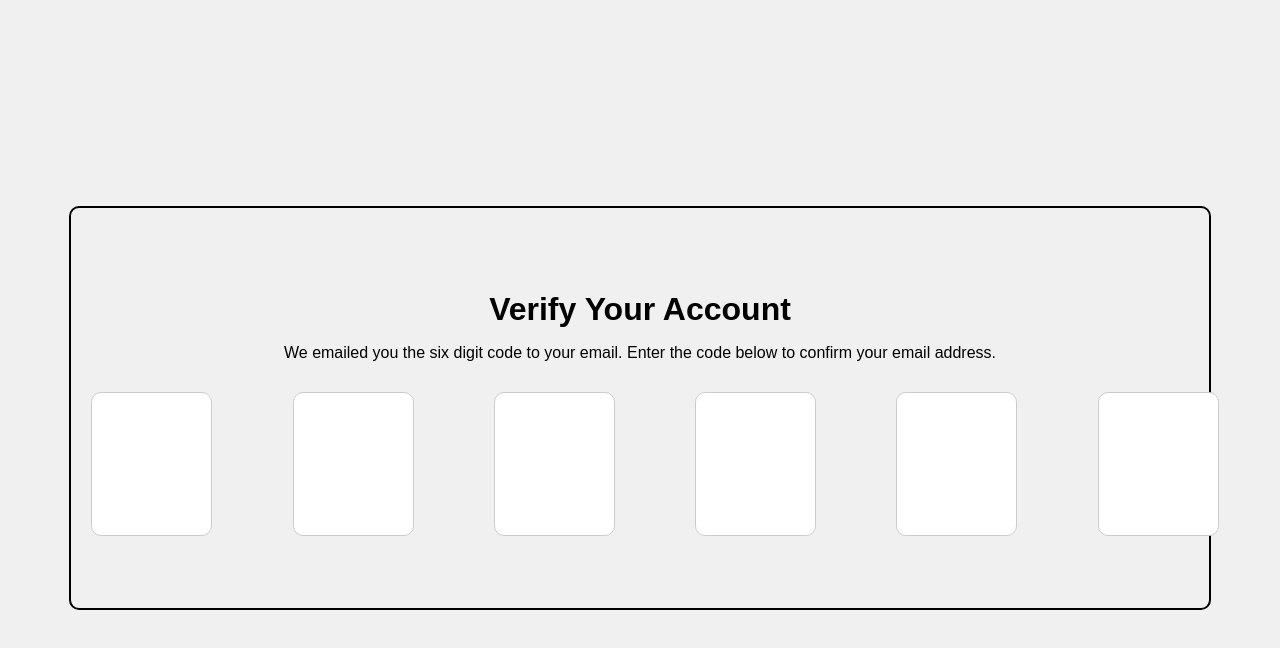
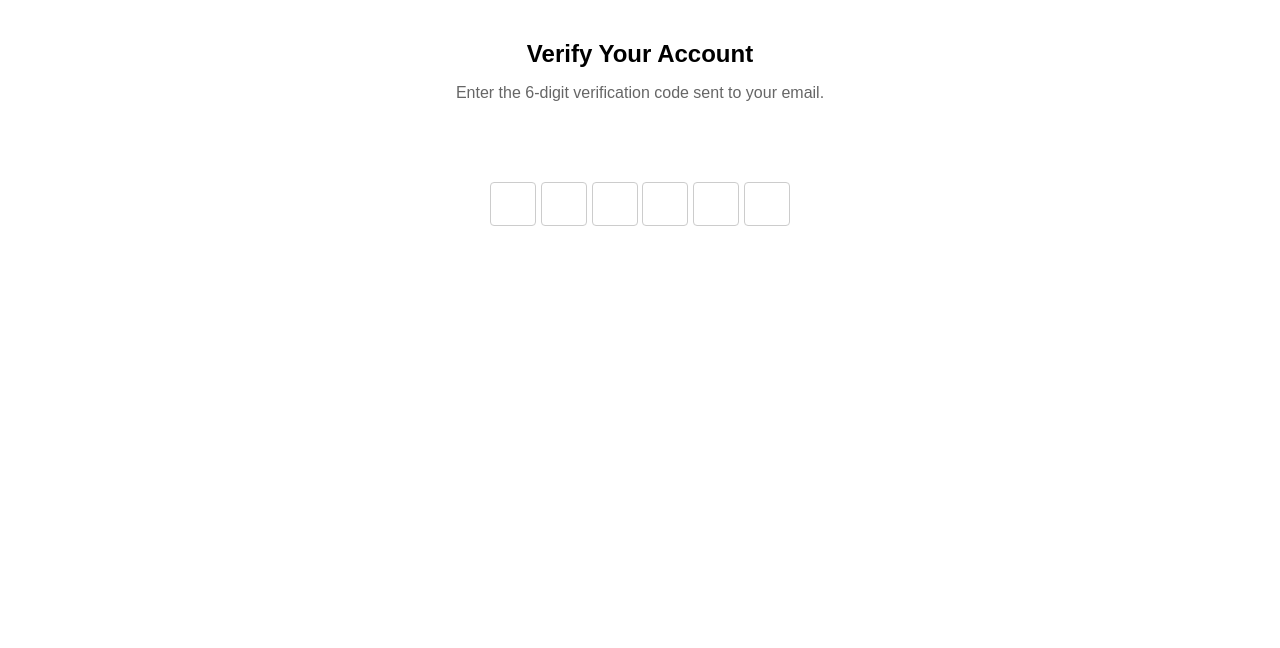
Before and after one commit to acciojob/OTP-nikhil8851, a website: page main.html in a window 1280 px wide. Drawn offline with Linux system fonts and the light colour scheme.

Commit message:
created a submission

```diff
--- a/main.html
+++ b/main.html
@@ -8,18 +8,19 @@
 
 <body>
 	<!-- the entire body must be written by student -->
-	 <div class="main-container">
+	<div class="container">
         <h1 id="verification_heading">Verify Your Account</h1>
-        <p id="verification_subtext">We emailed you the six digit code to your email. Enter the code below to confirm your email address.</p>
+        <p id="verification_subtext">Enter the 6-digit verification code sent to your email.</p>
         <div class="code-container">
-            <input type="text" class="code" maxlength="1" oninput="moveToNext(this, 'code2')" id="code1">
-            <input type="text" class="code" maxlength="1" oninput="moveToNext(this, 'code3')" id="code2">
-            <input type="text" class="code" maxlength="1" oninput="moveToNext(this, 'code4')" id="code3">
-            <input type="text" class="code" maxlength="1" oninput="moveToNext(this, 'code5')" id="code4">
-            <input type="text" class="code" maxlength="1" oninput="moveToNext(this, 'code6')" id="code5">
-            <input type="text" class="code" maxlength="1" id="code6">
+            <input type="text" class="code" maxlength="1" />
+            <input type="text" class="code" maxlength="1" />
+            <input type="text" class="code" maxlength="1" />
+            <input type="text" class="code" maxlength="1" />
+            <input type="text" class="code" maxlength="1" />
+            <input type="text" class="code" maxlength="1" />
         </div>
     </div>
+
     <script type="text/javascript" src="./script.js">
 </script>
 
--- a/script.js
+++ b/script.js
@@ -1,23 +1,16 @@
-//your JS code here. If required.
- function moveToNext(current, nextFieldID) {
-            if (current.value.length >= 1) {
-                document.getElementById(nextFieldID).focus();
-            }
+
+const codes = document.querySelectorAll('.code');
+
+codes.forEach((code, index) => {
+    code.addEventListener('keydown', (e) => {
+        if (e.key === 'Backspace' && index !== 0) {
+            codes[index - 1].focus();
         }
-        document.querySelectorAll('.code').forEach((input, index, inputs) => {
-            input.addEventListener('keydown', (e) => {
-                if (e.key === 'Backspace' && input.value === '') {
-                    if (index > 0) {
-                        inputs[index - 1].focus();
-                    }
-                }
-            });
-        });
+    });
 
-
-
-cy.get('#code-1').should('be.visible').focus().type(5);
-
-
-
-cy.get('.code-container').find('input.code').eq(5).should('be.visible').type('{backspace}');
+    code.addEventListener('input', () => {
+        if (code.value.length === 1 && index < codes.length - 1) {
+            codes[index + 1].focus();
+        }
+    });
+});
--- a/styles.css
+++ b/styles.css
@@ -1,42 +1,43 @@
-/* /*  your css code here. If applicable */
 
-.main-container{
-	border: 2px solid black;
-	width:90%;
-	height: 50%;
-	align-items:center;
-	align-content: center;
-	border-radius: 10px
+body {
+    font-family: Arial, sans-serif;
 }
 
-body {
-display: flex;
-justify-content: center;
-align-items: center;
-height: 100vh;
-background-color: #f0f0f0;
-font-family: Arial, sans-serif;
+.container {
+    max-width: 400px;
+    margin: 40px auto;
+    text-align: center;
+
 }
+
+#verification_heading {
+    font-weight: bold;
+    font-size: 24px;
+    margin-bottom: 10px;
+}
+
+#verification_subtext {
+    font-size: 16px;
+    color: #666;
+    margin-bottom: 30px;
+}
+
 .code-container {
     display: flex;
     justify-content: space-between;
-width: 100%;
-	padding: 10px;
+	padding: 50px
 }
+
 .code {
-width: 115px;
-height: 140px;
+    width: 40px;
+    height: 40px;
+    font-size: 24px;
     text-align: center;
-font-size: 24px;
     border: 1px solid #ccc;
-border-radius: 10px;
-	margin-left: 10px;
+    border-radius: 4px;
 }
-#verification_heading {
-text-align: center;
-margin-bottom: 10px;
+
+.code:focus {
+    border-color: #aaa;
+    box-shadow: 0 0 10px rgba(0, 0, 0, 0.1);
 }
-#verification_subtext {
-text-align: center;
-margin-bottom: 20px;
-        } */
```
Lines whose indentation alone changed are shown as unchanged.
